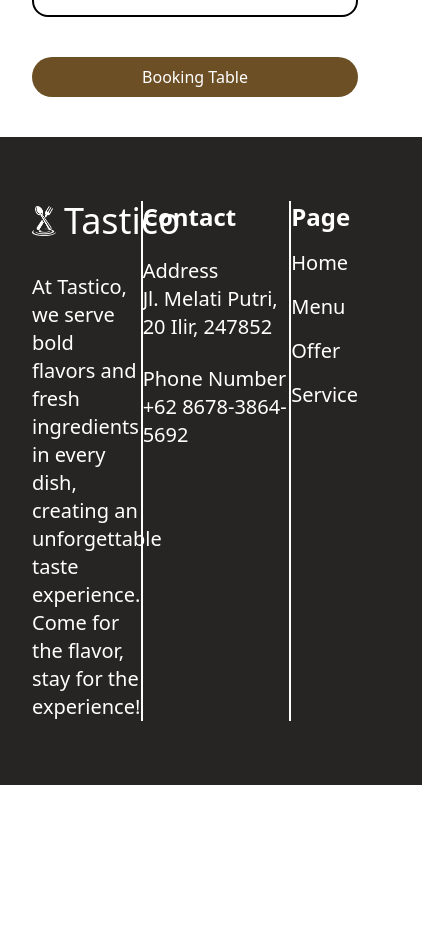
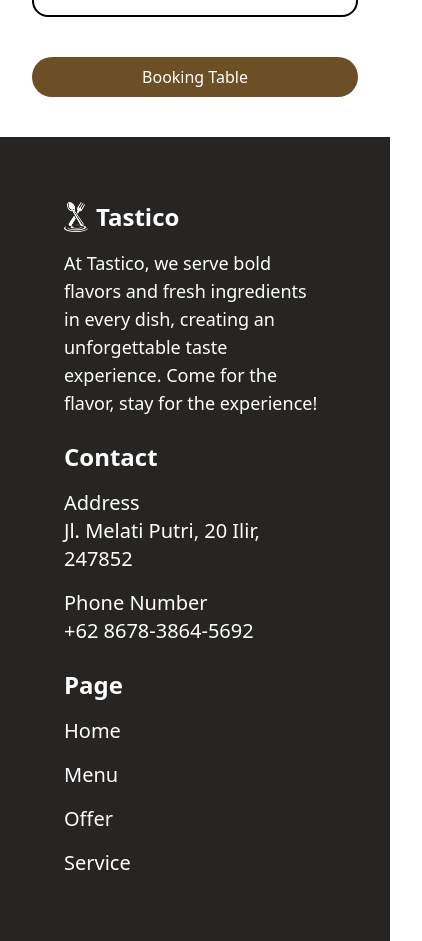
Before and after one commit to ElloRabyndra/tastico, a React (Vite) app: page /cart in a window 390 px wide. Shown: the part 931-1872 px from the top of the page, 422 px wide, since content can reach past the window. Before the commit the page ends 1716 px from the top, so only its background shows below. Built offline with nearby package versions, Linux system fonts and the light colour scheme.

Commit message:
style(home): make homepage responsive

```diff
--- a/src/Components/Card.jsx
+++ b/src/Components/Card.jsx
@@ -2,7 +2,7 @@ import React from "react";
 
 export default function Card({ title, desc, price }) {
   return (
-    <section id="card" className="bg-white rounded-4xl xl:p-8 p-4 space-y-4 text-base">
+    <section id="card" className="min-w-72 max-w-80 lg:max-w-96  bg-white rounded-4xl xl:p-8 p-4 space-y-4 text-base">
       <img src={`img/${title}.png`} alt={title} />
       <div className="space-y-4 xl:text-xl">
         <h1 className="text-2xl font-semibold">{title}</h1>
--- a/src/Components/Footer.jsx
+++ b/src/Components/Footer.jsx
@@ -3,18 +3,18 @@ import { NavLink } from "react-router";
 
 export default function Footer() {
   return (
-    <footer id="footer" className="-mx-16 px-16 bg-[#262523] py-16 text-white flex">
-      <div className="w-1/3 space-y-8">
-        <div className="flex items-center lg:gap-6 gap-2 text-4xl">
+    <footer id="footer" className="-mx-8 lg:-mx-16 px-16 bg-[#262523] py-16 text-white md:flex space-y-6">
+      <div className="md:w-1/3 space-y-4 md:space-y-8">
+        <div className="flex items-center lg:gap-6 gap-2 text-2xl sm:text-3xl md:text-4xl">
           <img src="img/logo-white.png" alt="" className="lg:w-16 w-6" />
-          <h1 className="text-white font-medium">Tastico</h1>
+          <h1 className="text-white font-bold">Tastico</h1>
         </div>
-        <p className="text-xl">At Tastico, we serve bold flavors and fresh ingredients in every dish, creating an unforgettable taste experience. Come for the flavor, stay for the experience!</p>
+        <p className="text-lg md:text-xl">At Tastico, we serve bold flavors and fresh ingredients in every dish, creating an unforgettable taste experience. Come for the flavor, stay for the experience!</p>
       </div>
-      <div className="flex justify-evenly w-2/3">
-        <div className="border-1 h-full borer-white"></div>
-        <ul className="flex-row text-xl space-y-6">
-          <li className="font-semibold text-2xl">Contact</li>
+      <div className="md:w-2/3 md:flex justify-evenly space-y-6">
+        <div className="md:border-1 h-full md:border-white"></div>
+        <ul className="flex-row text-xl space-y-4 md:space-y-6">
+          <li className="font-bold text-2xl sm:text-3xl">Contact</li>
           <li>
             <span>Address</span>
             <p>Jl. Melati Putri, 20 Ilir, 247852</p>
@@ -24,9 +24,9 @@ export default function Footer() {
             <p>+62 8678-3864-5692</p>
           </li>
         </ul>
-        <div className="border-1 h-full borer-white"></div>
-        <ul className="flex-row text-xl space-y-4">
-          <li className="font-semibold text-2xl">Page</li>
+        <div className="md:border-1 h-full md:border-white"></div>
+        <ul className="flex-row text-xl space-y-4 md:space-y-6">
+          <li className="font-bold text-2xl sm:text-3xl">Page</li>
           <li>
           <NavLink to={"/"} className={({ isActive, isPending }) => (isPending ? "pending" : isActive ? "font-semibold" : "")}>
             Home
--- a/src/Components/Home/AboutUs.jsx
+++ b/src/Components/Home/AboutUs.jsx
@@ -6,22 +6,22 @@ export default function AboutUs() {
       <img src="img/aboutus-img.png" alt="" className="lg:w-1/3 hidden lg:block" />
       <div className="xl:space-y-12 space-y-8">
         <div className="xl:space-y-4 space-y-2">
-          <h1 className="text-xl text-right">ABOUT US</h1>
+          <h1 className="text-xl lg:text-right">ABOUT US</h1>
           <h1 className="xl:text-4xl text-2xl font-semibold">Because flavor isn't just a taste — it's a feeling.</h1>
         </div>
 
         <div className="xl:space-y-10 space-y-6">
           <div className="flex gap-6 items-center">
-            <img src="img/about1-img.png" alt="" className="xl:size-24 size-16" />
-            <p>We use only the freshest and finest ingredients, handpicked to ensure every dish bursts with authentic flavor and unbeatable quality.</p>
+            <img src="img/about1-img.png" alt="" className="xl:size-24 sm:size-16 size-14" />
+            <p className="text-base sm:text-lg lg:text-xl">We use only the freshest and finest ingredients, handpicked to ensure every dish bursts with authentic flavor and unbeatable quality.</p>
           </div>
           <div className="flex gap-6 items-center">
             <img src="img/about2-img.png" alt="" className="xl:size-24 size-16" />
-            <p>Each meal is prepared by skilled hands and a heart that loves good food. From preparation to plating, every detail matters.</p>
+            <p className="text-base sm:text-lg lg:text-xl">Each meal is prepared by skilled hands and a heart that loves good food. From preparation to plating, every detail matters.</p>
           </div>
           <div className="flex gap-6 items-center">
             <img src="img/about3-img.png" alt="" className="xl:size-24 size-16" />
-            <p>We're committed to delivering the same great taste in every bite no shortcuts, no compromises, just top-tier food you can count on.</p>
+            <p className="text-base sm:text-lg lg:text-xl">We're committed to delivering the same great taste in every bite no shortcuts, no compromises, just top-tier food you can count on.</p>
           </div>
         </div>
       </div>
--- a/src/Components/Home/BestMenu.jsx
+++ b/src/Components/Home/BestMenu.jsx
@@ -3,13 +3,13 @@ import Card from "../Card";
 
 export default function BestMenu() {
   return (
-    <section id="best-menu" className="flex flex-col items-center justify-center text-xl space-y-12 -mx-16 px-16 bg-[#E1BC64] py-16">
+    <section id="best-menu" className="flex flex-col items-center justify-center text-xl space-y-12 -mx-8 lg:-mx-16 px-16 bg-[#E1BC64] py-16">
       <div className="text-center space-y-4">
         <h1 className="text-[#6D4F25] text-xl">BEST MENU</h1>
-        <h1 className="text-white text-4xl">POPULAR FOOD IN OUR RESTAURANT</h1>
+        <h1 className="text-white text-2xl md:text-3xl lg:text-4xl">POPULAR FOOD IN OUR RESTAURANT</h1>
       </div>
 
-      <div className="flex lg:gap-12 gap-6 lg:flex-row flex-col items-center justify-center">
+      <div className="flex flex-wrap lg:gap-12 gap-6 items-center justify-center">
         <Card title="Gogigaru Bibimbap" desc="A bowl of harmony, packed with bold Korean flavors." price={"59.000"} />
         <Card title="Spaghetti Bolognese" desc="A classic Italian favorite with rich, meaty perfection in every twirl." price={"60.000"} />
         <Card title="Chicken Salted Egg" desc="Golden perfection meets rich salted egg bliss." price={"40.000"} />
--- a/src/Components/Home/Hero.jsx
+++ b/src/Components/Home/Hero.jsx
@@ -2,13 +2,13 @@ import React from "react";
 
 export default function Hero() {
   return (
-    <section id="hero" className="flex justify-between items-center text-xl">
-      <div className="xl:space-y-12 space-y-6 w-1/2">
-        <h1 className="text-[#6D4F25] xl:text-5xl text-4xl font-semibold">SATISFY YOUR CRAVING FLAVORSOME</h1>
+    <section id="hero" className="-mt-12 sm:mt-0 sm:flex justify-between items-center text-xl space-y-6">
+      <div className="w-full sm:w-1/2 xl:space-y-12 space-y-6">
+        <h1 className="text-[#6D4F25] xl:text-5xl text-4xl font-bold">SATISFY YOUR CRAVING FLAVORSOME</h1>
         <p className="">Flavorsome is where bold flavors, fresh ingredients, and heartfelt cooking come together to satisfy your every craving.</p>
         <button className="hover:text-black hover:bg-transparent hover:border-2 hover:border-[#6D4F25] bg-[#6D4F25] lg:px-12 px-6 border-2 py-2 rounded-full cursor-pointer text-white">{"More About Us ->"}</button>
       </div>
-      <img src="img/hero-home-img.png" alt="" className="w-5/12" />
+      <img src="img/hero-home-img.png" alt="" className="w-10/12 mx-auto sm:mx-0 sm:w-5/12" />
     </section>
   );
 }
--- a/src/Components/Nav.jsx
+++ b/src/Components/Nav.jsx
@@ -3,8 +3,8 @@ import { NavLink } from "react-router";
 
 export default function Nav() {
   return (
-    <nav id="nav" className=" flex items-center justify-between xl:text-xl lg:text-lg">
-      <div className="flex items-center justify-between lg:gap-6 gap-2">
+    <nav id="nav" className="flex items-center justify-start sm:justify-center md:justify-between xl:text-xl lg:text-lg">
+      <div className="hidden md:flex items-center justify-between lg:gap-6 gap-2">
         <img src="img/logo.png" alt="" className="lg:w-10 w-6" />
         <h1 className="text-[#6D4F25] font-medium">Tastico</h1>
       </div>
```
